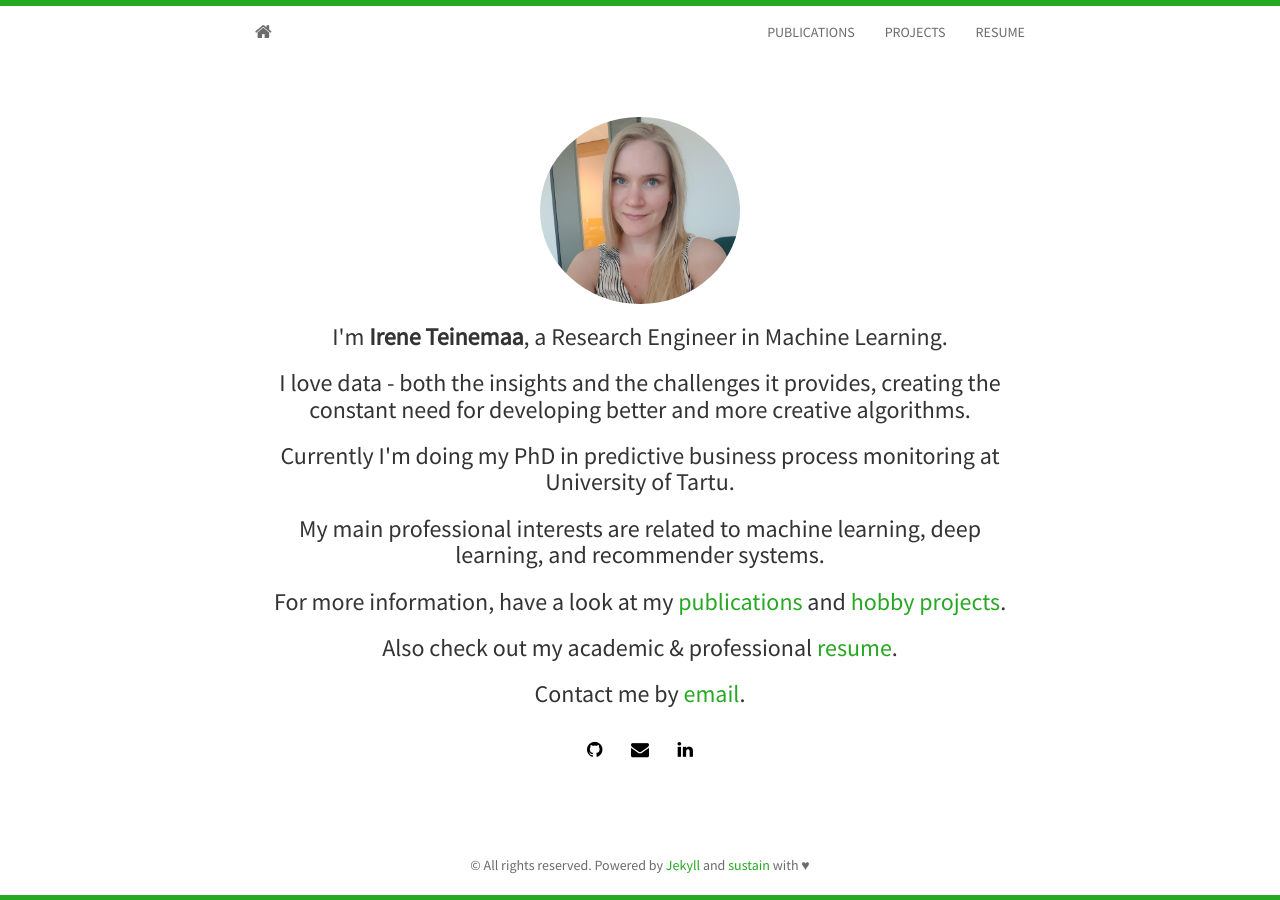
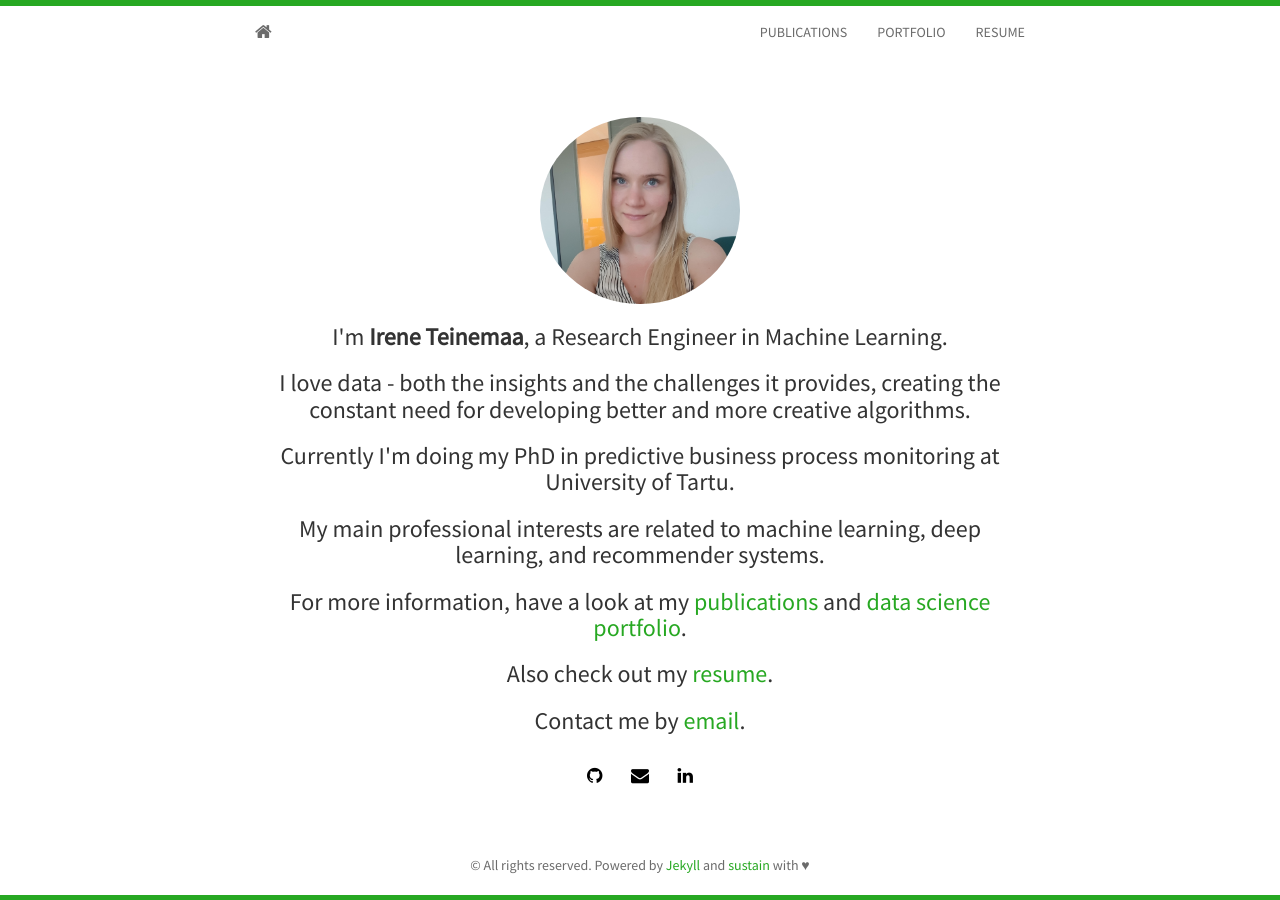
Before and after one commit to irhete/irhete.github.io, a Jekyll site: the page built from index.html, in a window 1280 px wide. Built offline with Jekyll 4.4.1, drawn with Linux system fonts in a browser that asks for light colours; nearby versions of some CDN libraries; the list of posts is cut into pages by our own code; a style sheet for code colours, icons or effects is not loaded.

Commit message:
Initial portfolio

```diff
--- a/_includes/header.html
+++ b/_includes/header.html
@@ -6,7 +6,7 @@
     <div id="navbar">
       <ul class="nav navbar-nav navbar-right">
 	<li><a href="https://scholar.google.com/citations?user=UQZ22uQAAAAJ&hl=en">PUBLICATIONS</a></li>
-        <li><a href="{{ site.baseurl }}projects.html">PROJECTS</a></li>
+        <li><a href="{{ site.baseurl }}portfolio.html">PORTFOLIO</a></li>
         <li><a href="https://irhete.github.io/resume">RESUME</a></li>
       </ul>
     </div>
--- a/index.html
+++ b/index.html
@@ -11,8 +11,8 @@ layout: home
 	  <h3>I love data - both the insights and the challenges it provides, creating the constant need for developing better and more creative algorithms.</h3>
 	  <h3>Currently I'm doing my PhD in predictive business process monitoring at University of Tartu.</h3>
 	  <h3>My main professional interests are related to machine learning, deep learning, and recommender systems.</h3>
-	  <h3>For more information, have a look at my <a href="https://scholar.google.com/citations?user={{ site.googlescholar }}">publications</a> and <a href="{{ site.baseurl }}projects.html">hobby projects</a>.</h3>
-	  <h3>Also check out my academic &amp; professional <a href="https://irhete.github.io/resume">resume</a>.</h3>
+	  <h3>For more information, have a look at my <a href="https://scholar.google.com/citations?user={{ site.googlescholar }}">publications</a> and <a href="{{ site.baseurl }}portfolio.html">data science portfolio</a>.</h3>
+	  <h3>Also check out my <a href="https://irhete.github.io/resume">resume</a>.</h3>
 	  <h3>Contact me by <a href="mailto:{{ site.email }}">email</a>.</h3>
 	  {% include social.html %}
 	</div>
--- /dev/null
+++ b/portfolio.html
@@ -0,0 +1,6 @@
+---
+layout: page
+title: Portfolio
+---
+
+{% include portfolio.html %}
```
Also changed, not shown: _includes/portfolio.html (added).
